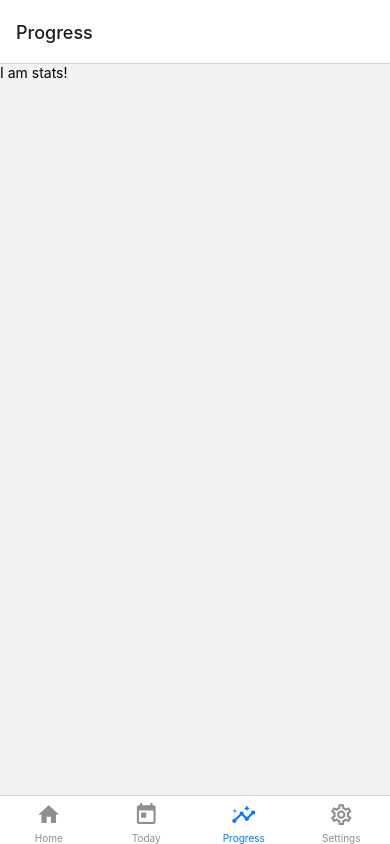
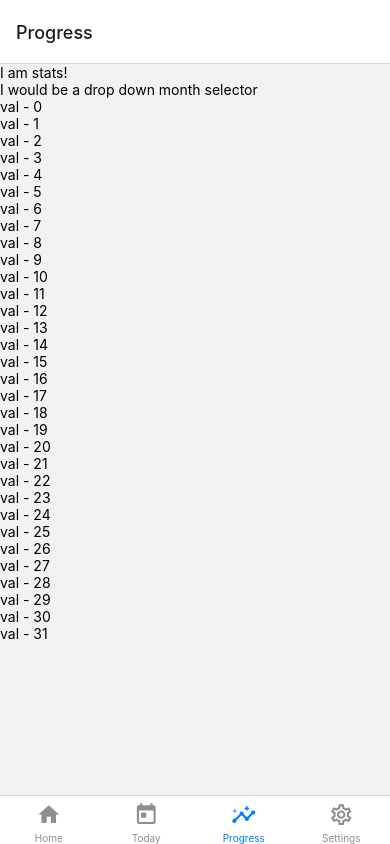
Before and after one commit to N8ers/tracker-native, a React Native app: screen /Progress in a window 390 px wide. Built offline with nearby package versions, Linux system fonts and the light colour scheme.

Commit message:
make dummy loop for month data

```diff
--- a/screens/Progress.js
+++ b/screens/Progress.js
@@ -1,9 +1,29 @@
-import { Text, View } from "react-native"
+import { FlatList, SafeAreaView, Text, View } from "react-native"
 
 export default function Progress() {
+  const data = []
+  for (let i = 0; i <= 31; i++) {
+    data.push({ id: i, value: `val - ${i}` })
+  }
+  console.log(data)
+
   return (
     <View>
       <Text>I am stats!</Text>
+
+      <Text>I would be a drop down month selector</Text>
+
+      <SafeAreaView>
+        <FlatList
+          data={data}
+          renderItem={({ item }) => (
+            <View>
+              <Text>{item.value}</Text>
+            </View>
+          )}
+          keyExtractor={(item) => item.id}
+        />
+      </SafeAreaView>
     </View>
   )
 }
```
